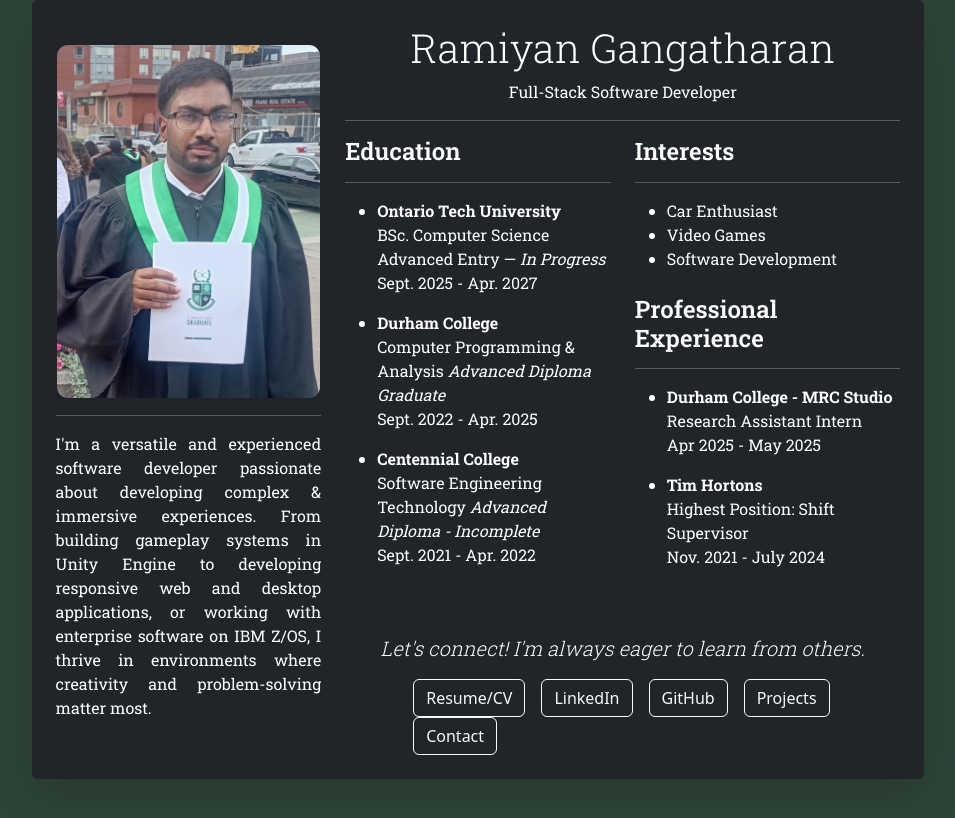
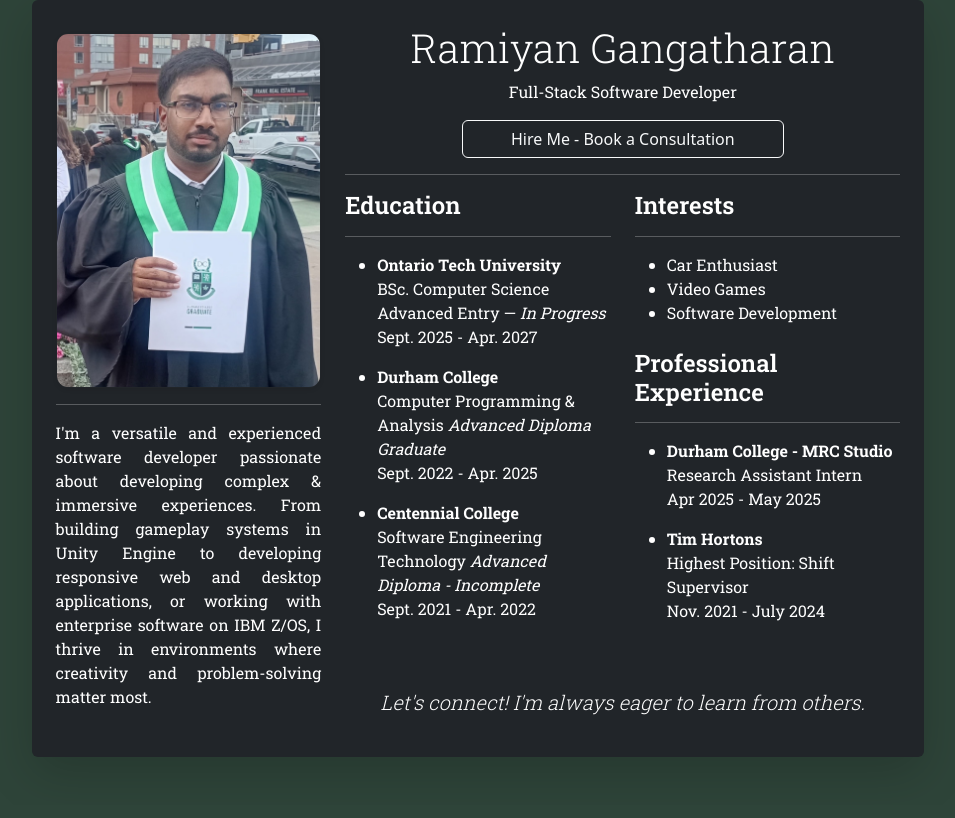
Before and after one commit to RamiyanGangatharan/Portfolio2025, a Next.js app in the folder client/: page /components/about in a window 1280 px wide. Shown: the top 818 px of the page, without its empty margins (162-1117 px from the left). Built offline with nearby package versions, Linux system fonts and the light colour scheme.

Commit message:
hire me button

```diff
--- a/client/src/pages/components/about.js
+++ b/client/src/pages/components/about.js
@@ -3,8 +3,6 @@ import Image from "next/image";
 export default function About() {
   return (
     <main className="container">
-      {/* MongoDB Test */}
-
       <div className="card bg-dark text-white shadow-lg border-0 p-4 mb-5">
         <div className="row g-4 align-items-center">
           <div className="col-lg-4 text-center"> {/* Profile Picture */}
@@ -30,6 +28,9 @@ export default function About() {
             <div className="text-center">
               <h1 className="display-6">Ramiyan Gangatharan</h1>
               <p className="subtitle">Full-Stack Software Developer</p>
+              <div className="container">
+                <a href="/hire" className="btn btn-outline-light px-5">Hire Me - Book a Consultation</a>
+              </div>
             </div>
             <hr />
 
@@ -85,21 +86,6 @@ export default function About() {
             <p className="fst-italic mt-5 lead text-center">
               Let&apos;s connect! I&apos;m always eager to learn from others.
             </p>
-            <div className="container mx-5">
-              <a href="/resume" className="btn btn-outline-light mx-2">Resume/CV</a>
-              <a href="https://www.linkedin.com/in/YOUR_USERNAME" target="_blank" rel="noopener noreferrer" className="btn btn-outline-light mx-2">
-                LinkedIn
-              </a>
-              <a href="https://github.com/YOUR_USERNAME" target="_blank" rel="noopener noreferrer" className="btn btn-outline-light mx-2">
-                GitHub
-              </a>
-              <a href="/projects" className="btn btn-outline-light mx-2">
-                Projects
-              </a>
-              <a href="/contact" className="btn btn-outline-light mx-2">
-                Contact
-              </a>
-            </div>
           </div>
         </div>
       </div>
```
